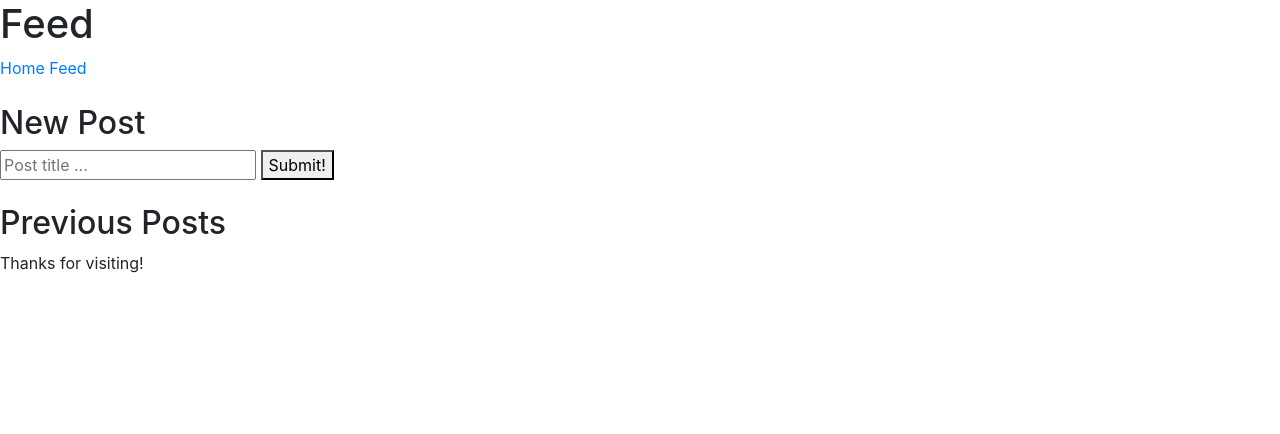
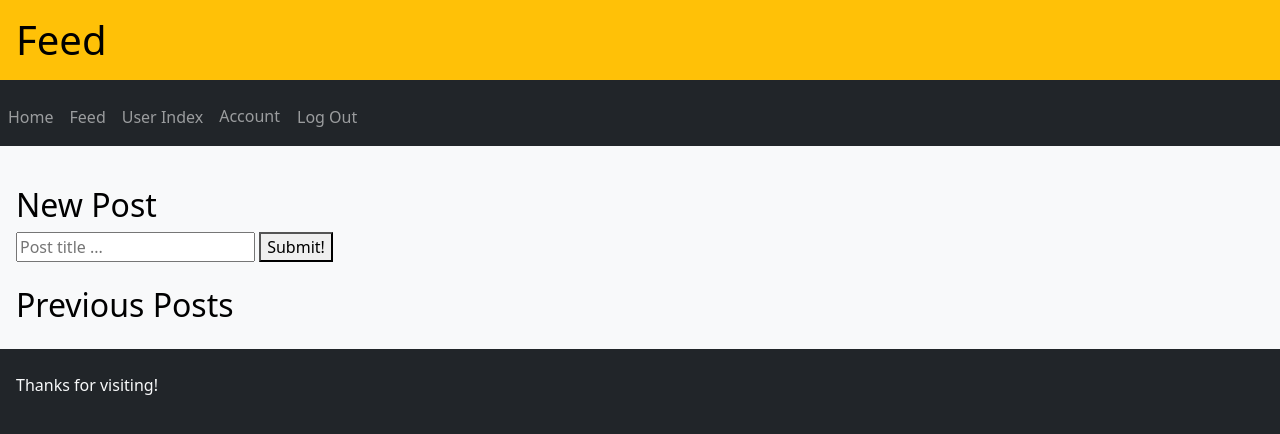
Before and after one commit to GeorgieLiefman/AskToday, a Flask app: page /feed/ in a window 1280 px wide. Shown: the top 434 px of the page. Run offline with Flask 2, Linux system fonts and the light colour scheme; the visitor is signed in with stand-in values (Sample User, id 1); data that the repository does not hold is empty; parts of the project's set-up code (start-up, migrations or seed data) failed here and were passed over; some libraries are stand-ins or nearby versions.

Commit message:
Added styling, logout and edit user account functions

```diff
--- a/q_and_a_app/controllers/user_controller.py
+++ b/q_and_a_app/controllers/user_controller.py
@@ -1,3 +1,4 @@
+from os import error
 from flask import Blueprint, request, render_template, redirect, url_for, abort
 from main import db, lm
 from models.users import User
@@ -53,3 +54,27 @@ def log_in():
         return redirect(url_for("posts.get_feed"))
 
     abort(401, "Login unsuccessful. Did you supply the correct username and password?")
+
+@users.route("/users/account/", methods = ["GET", "POST"])
+@login_required
+def user_detail():
+    if request.method == "GET":
+        data = {"page_title": "Account Detauls"}
+        return render_template("user_details.html", page_data = data)
+
+    user = User.query.filter_by(id = current_user.id)
+    updated_fields = user_schema.dump(request.form)
+    errors = user_update_schema.validate(updated_fields)
+
+    if errors:
+        raise ValidationError(message = errors)
+
+    user.update(updated_fields)
+    db.session.commit()
+    return redirect(url_for("users.get_users"))
+
+@users.route("/users/logout/", methods=["POST"])
+@login_required
+def log_out():
+    logout_user()
+    return redirect(url_for("users.log_in"))
--- a/q_and_a_app/templates/base.html
+++ b/q_and_a_app/templates/base.html
@@ -1,24 +1,52 @@
 <!DOCTYPE html>
 <html>
     <head>
-        <link rel="stylesheet" href="https://stackpath.bootstrapcdn.com/bootstrap/4.3.1/css/bootstrap.min.css" integrity="sha384-ggOyR0iXCbMQv3Xipma34MD+dH/1fQ784/j6cY/iJTQUOhcWr7x9JvoRxT2MZw1T" crossorigin="anonymous">
         <title>
-            Question and Answer App
+            Uni App
         </title>
+        <link rel="stylesheet" href="https://cdn.jsdelivr.net/npm/bootstrap@5.1.3/dist/css/bootstrap.min.css" integrity="sha384-1BmE4kWBq78iYhFldvKuhfTAU6auU8tT94WrHftjDbrCEXSU1oBoqyl2QvZ6jIW3" crossorigin="anonymous">
+        <meta name="viewport" content="width=device-width, initial-scale=1, shrink-to-fit=no">
     </head>
-    <body>
+    <body class="bg-dark">
         <header>
-            <h1>{{ page_data.page_title }}</h1>
-            <nav>
-                <a href="/">Home</a>
-                <a href="/feed/">Feed</a>
+            <h1 class="p-3 mb-2 bg-warning text-black">{{ page_data.page_title }}</h1>
+            <nav class="navbar navbar-expand-lg navbar-dark">
+                <ul class="navbar-nav">
+                    <li class="nav-item">
+                        <a href="/" class="nav-link">Home</a>
+                    </li>
+                    <li class="nav-item">
+                        <a href="/feed/" class="nav-link">Feed</a>
+                    </li>
+                    <li class="nav-item">
+                        <a href="/users/" class="nav-link">User Index</a>
+                    </li>
+                </ul>
+                <ul class="navbar-nav">
+                    {% if current_user.is_authenticated %}
+                        <li class="nav-item">
+                            <a href="/users/account/" class="nav-link">Account</a>
+                        </li>
+                        <form action="/users/logout/" method="POST" class="form-inline">
+                            <button class="btn nav-link">Log Out</button>
+                        </form>
+                    {% else %}
+                        <li class="nav-item">
+                            <a href="/users/login/" class="nav-link">Log In</a>
+                        </li>
+                        <li class="nav-item">
+                            <a href="/users/signup/" class="nav-link">Sign Up</a>
+                        </li>
+                    {% endif %}
+                </ul>
             </nav>
         </header>
-        <div>
-            {% block content %}
+        <div class="p-3 mb-2 bg-light text-black">
+            {% block content%}
+
 
             {% endblock %}
         </div>
-        <footer>Thanks for visiting!</footer>
+        <footer class="p-3 mb-2 bg-dark text-light">Thanks for visiting!</footer>
     </body>
 </html>
--- a/requirements.txt
+++ b/requirements.txt
@@ -1,6 +1,7 @@
 click==8.0.3
 Faker==9.8.1
 Flask==2.0.2
+Flask-Login==0.5.0
 flask-marshmallow==0.14.0
 Flask-SQLAlchemy==2.5.1
 greenlet==1.1.2
```
